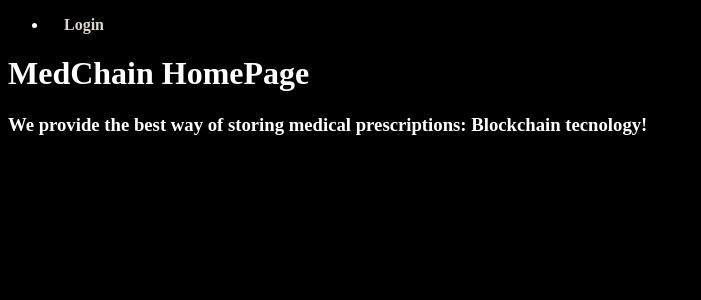
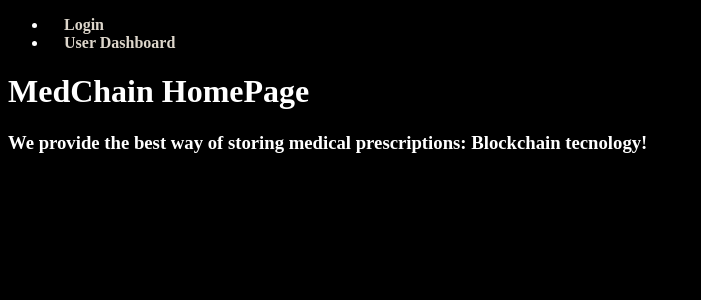
Before and after one commit to pinkskirts/medchain-frontend, a Next.js app in the folder frontend/: page / in a window 1280 px wide. Shown: the top 300 px of the page, without its empty margins (0-701 px from the left). Built offline with nearby package versions, Linux system fonts and the light colour scheme.

Commit message:
build: add props to main-header

```diff
--- a/frontend/src/components/main-header/main-header.js
+++ b/frontend/src/components/main-header/main-header.js
@@ -1,13 +1,25 @@
 import NavLink from "../misc/nav-link";
 
-function MainHeader() {
+function MainHeader(props) {
   return (
     <>
       <div>
         <ul>
-          <li>
-            <NavLink href={"/login"}>Login</NavLink>
-          </li>
+          {props.showHome && (
+            <li>
+              <NavLink href="/">Home</NavLink>
+            </li>
+          )}
+          {props.showLogin && (
+            <li>
+              <NavLink href="/login">Login</NavLink>
+            </li>
+          )}
+          {props.showDashboard && (
+            <li>
+              <NavLink href="/dashboard">User Dashboard</NavLink>
+            </li>
+          )}
         </ul>
       </div>
     </>
```
